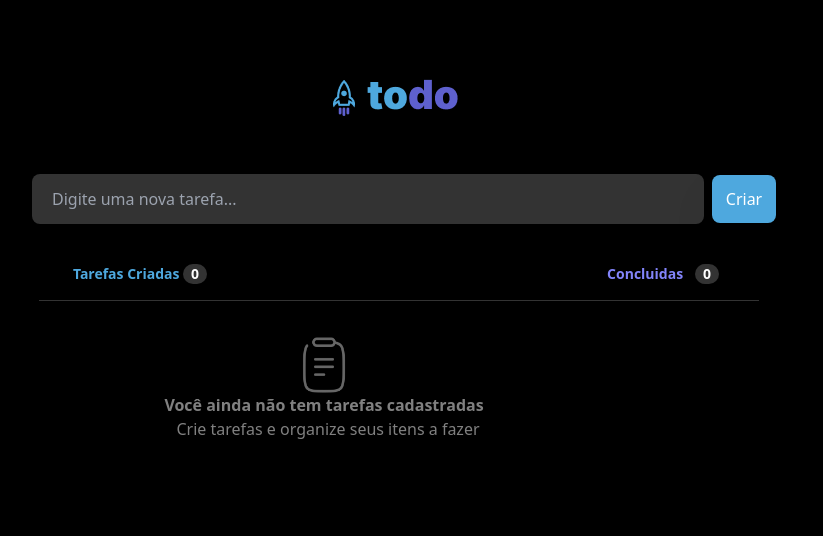
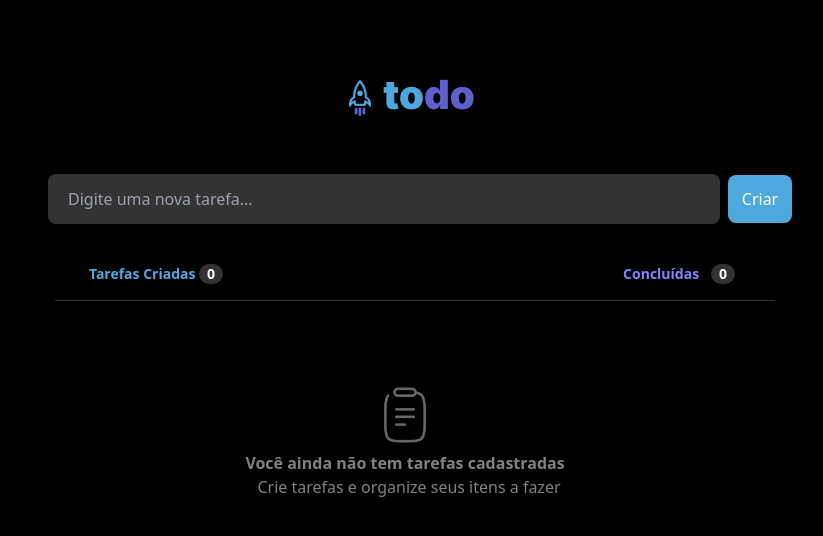
Before and after one commit to Carolthe/criar-tarefas-todolist, a React (Vite) app: page / in a window 1280 px wide. Shown: the top 536 px of the page, without its empty margins (316-1139 px from the left). Built offline with nearby package versions, Linux system fonts and the light colour scheme.

Commit message:
criar-tarefas-todolist

```diff
--- a/src/App.jsx
+++ b/src/App.jsx
@@ -1,16 +1,10 @@
 import './App.css'
 import Lista from './components/Lista'
 
-
-
-
 function App() {
-
-
   return (
     <>
       <Lista/>
-
     </>
   )
 }
--- a/src/components/Lista.jsx
+++ b/src/components/Lista.jsx
@@ -1,31 +1,38 @@
-import React, { useState } from 'react';
+import React, { useState, useEffect } from 'react';
 import Logo from '../img/Logo.png';
 import TarefaVazia from './TarefaVazia';
-import Delete from '../img/Delete.png'
+import Delete from '../img/Delete.png';
 
 export default function Lista() {
   const [tarefaInput, setTarefaInput] = useState("");
-  const [tarefas, setTarefas] = useState([]);
-  const [somar, setSomar] = useState (0)
+  const [tarefas, setTarefas] = useState(JSON.parse(localStorage.getItem("task") || '[]'));
 
   function clickButton() {
     if (tarefaInput.trim() !== "") {
-      setTarefas([...tarefas, tarefaInput]);
+      setTarefas([...tarefas, { texto: tarefaInput, concluida: false }]);
       setTarefaInput("");
     }
   }
+
+  useEffect(() => {
+    localStorage.setItem("task", JSON.stringify(tarefas));
+  }, [tarefas]);
 
   function apagarTarefa(index) {
     const novasTarefas = tarefas.filter((_, i) => i !== index);
     setTarefas(novasTarefas);
   }
 
-  function teste (){
-    setSomar(somar)
+  function concluirTarefa(index) {
+    const novasTarefas = [...tarefas];
+    novasTarefas[index].concluida = !novasTarefas[index].concluida;
+    setTarefas(novasTarefas);
   }
 
+  const tarefasConcluidas = tarefas.filter(tarefa => tarefa.concluida).length;
+
   return (
-    <>
+    <div className='grid  justify-items-center ml-8'>
       <img className='ml-36' src={Logo} alt="Logo" />
       <div>
         <input
@@ -35,29 +42,36 @@ export default function Lista() {
           onChange={(ev) => setTarefaInput(ev.target.value)}
           placeholder="Digite uma nova tarefa..."
         />
-        <button
-          className='ml-2 h-10 w-12 rounded-lg bg-sky text-white shadow-2xl sm:h-12 sm:w-16'
-          onClick={clickButton}>
-        Criar</button>
+        <button className='ml-2 h-10 w-12 rounded-lg bg-sky text-white shadow-2xl sm:h-12 sm:w-16' onClick={clickButton}>
+          Criar
+        </button>
       </div>
-    <div className='flex gap-[400px] ml-36 mb-4 mt-10'>
-        <p className='text-sky text-sm font-bold'>Tarefas Criadas <button className='bg-gray-400 text-white w-6 rounded-full'>{tarefas.length}</button></p>
-        <p className='text-purple text-sm font-bold'>Concluidas<button className='bg-gray-400 text-white ml-3 w-6 rounded-full'>{teste.length}</button></p>
-    </div>
-    <hr className='border-gray-400  w-[720px] ml-[150px] mb-9'/>
+      <div className='flex gap-[400px] ml-36 mb-4 mt-10'>
+        <p className='text-sky text-sm font-bold'>
+          Tarefas Criadas <button className='bg-gray-400 text-white w-6 rounded-full'>{tarefas.length}</button>
+        </p>
+        <p className='text-purple text-sm font-bold'>
+          Concluídas<button className='bg-gray-400 text-white ml-3 w-6 rounded-full'>{tarefasConcluidas}</button>
+        </p>
+      </div>
+      <hr className='border-gray-400 w-[720px] ml-[150px] mb-9' />
       {tarefas.map((task, index) => (
         <div className='flex justify-center' key={index}>
-          <div className=' bg-gray-400 text-white flex items-center px-4 w-[650px] ml-[150px] h-[45px] rounded-lg justify-between p-3 mb-6' >
-          <p id="teste" className='gap-3 line-through'>
-          <button onClick={somar} className='bg-gray-500 border-2 border-sky w-4 h-4 rounded-full mt-1' ></button>
-            {task}
-        </p>     <button id='teste2' className='' onClick={() => apagarTarefa(index)}><img className='w-6' src={Delete}/></button>
-         </div>
+          <div className='bg-gray-400 text-white flex items-center px-4 w-[650px] ml-[150px] h-[45px] rounded-lg justify-between p-3 mb-6'>
+            <p className={task.concluida ? 'line-through ' : ''}>
+              <button
+                onClick={() => concluirTarefa(index)}
+                className={task.concluida ? 'bg-gray-500 border-2 border-purple w-4 h-4 mr-2 rounded-full mt-1' : 'bg-gray-500 border-2 border-sky w-4 h-4 mr-2 rounded-full mt-1'}
+              ></button>
+              {task.texto}
+            </p>
+            <button onClick={() => apagarTarefa(index)}>
+              <img className='w-6' src={Delete} alt="Delete"/>
+            </button>
+          </div>
         </div>
       ))}
-      {tarefas.length === 0 &&(
-      <TarefaVazia />
-      )}
-    </>
+      {tarefas.length === 0 && <TarefaVazia />}
+    </div>
   );
 }
--- a/src/components/TarefaVazia.jsx
+++ b/src/components/TarefaVazia.jsx
@@ -2,11 +2,12 @@ import Notas from "../img/Notas.png"
 
 export default function TarefaVazia (){
     return(
-        <>
-        <img className="sm:w-14 sm:h-14 w-10 h-10" src={Notas} />
+
+        <div className="grid justify-items-center ml-[130px] mt-[50px]">
+        <img className="h-14 w-14 mb-2" src={Notas} />
         <p className="text-gray-300 inline-block sm:text-base text-sm font-bold" >Você ainda não tem tarefas cadastradas</p>
         <p className="text-gray-300  inline-block sm:text-base text-sm ml-2">Crie tarefas e organize seus itens a fazer </p>
-        </>
+        </div>
     )
 
 }
```
